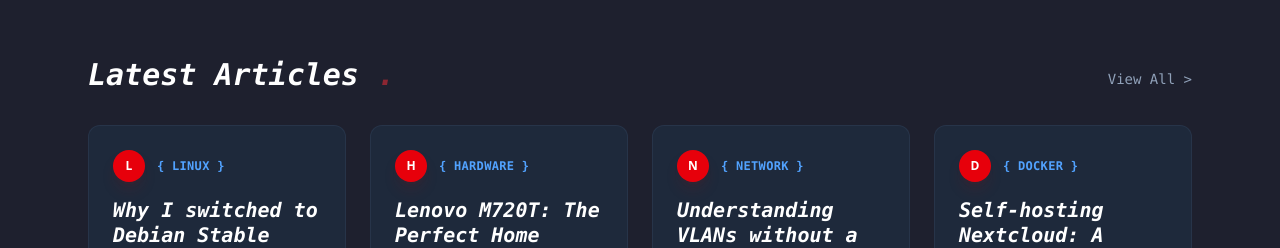
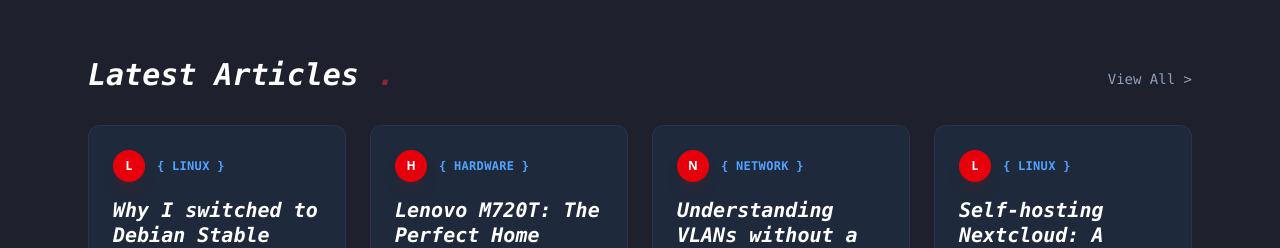
Before and after one commit to Leaqmin-raptorgate/PutraHomelab-Website-Project, a Vue app: page / in a window 1280 px wide. Shown: the part 904-1152 px from the top of the page. Built offline with nearby package versions, Linux system fonts and the light colour scheme.

Commit message:
update footer & header

```diff
--- a/src/components/layout/theHeader.vue
+++ b/src/components/layout/theHeader.vue
@@ -3,7 +3,7 @@
 </script>
 
 <template>
-  <header class="w-full bg-[#1e293b] border-b border-slate-700/50 sticky top-0 z-50">
+  <header class="w-full bg-[#1e293b] border-b border-slate-700/50 sticky top-0 z-50 shadow-xl shadow-black/10">
 
     <div class="max-w-6xl mx-auto px-6 h-20 flex items-center justify-between">
 
--- a/src/components/sections/latestArticle.vue
+++ b/src/components/sections/latestArticle.vue
@@ -23,7 +23,7 @@ const articles = [
   },
   {
     id: 4,
-    category: 'Docker',
+    category: 'Linux',
     title: 'Self-hosting Nextcloud: A tragedy in 3 acts',
     date: '2025-11-10'
   }
```
